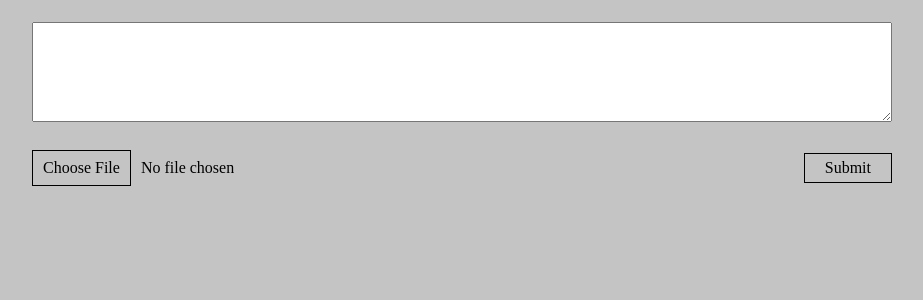
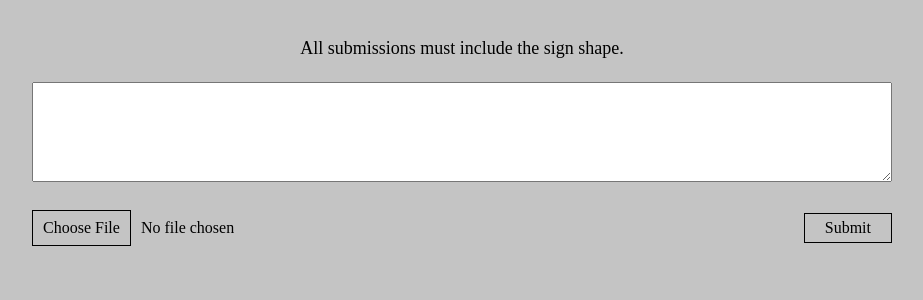
Before and after one commit to Orlando-Bloom/sign-shape, a Flask app: page /new in a window 1280 px wide. Shown: the top 300 px of the page, without its empty margins (178-1101 px from the left). Run offline with Flask 3, Linux system fonts and the light colour scheme; parts of the project's set-up code (start-up, migrations or seed data) failed here and were passed over.

Commit message:
Update post.html

```diff
--- a/templates/post.html
+++ b/templates/post.html
@@ -14,6 +14,7 @@
             font-family: "Times New Roman", serif;
             font-size: 18px;
             background-color: #C4C4C4;
+            margin-top: 55px !important;
         }
 
         .container {
@@ -24,6 +25,7 @@
             border: 0px solid black;
             background-color: #C4C4C4;
             border-radius: 0px;
+            margin-top: 10px !important;
         }
 
         h1 {
@@ -87,6 +89,7 @@
             border-radius: 0px;
             margin-left: auto;
             color:black;
+
         }
 
         .submit-button:hover {
```
